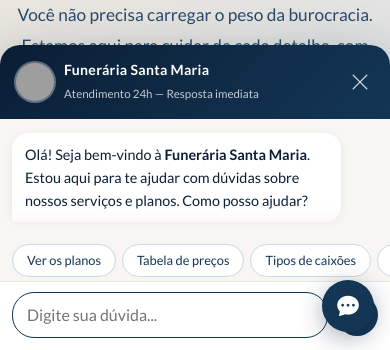
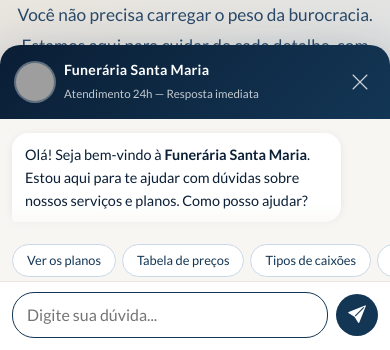
Before and after one commit to MaiconDevFullStack/funerariaSantaMaria, a website: page index.html in a window 390 px wide. Both pictures are taken after a click on the button 348 px from the left and 800 px from the top of the page. Shown: the part 494-844 px from the top of the page. Drawn offline with nearby package versions, Linux system fonts and the light colour scheme; grey boxes are pictures that could not be loaded; a web font is replaced by a local one.

Commit message:
fix: ocultar FAB ao abrir chat em mobile para evitar sobreposição

```diff
--- a/index.html
+++ b/index.html
@@ -792,6 +792,10 @@
       isOpen = !isOpen;
       widget.classList.toggle('open', isOpen);
       fab.classList.remove('has-unread');
+      /* Em mobile (bottom-sheet) esconde o FAB para não sobrepor o rodapé do chat */
+      if (window.innerWidth <= 600) {
+        fab.style.display = isOpen ? 'none' : '';
+      }
       if (isOpen) {
         input.focus();
         if (messages.children.length === 0) sendBotGreeting();
```
